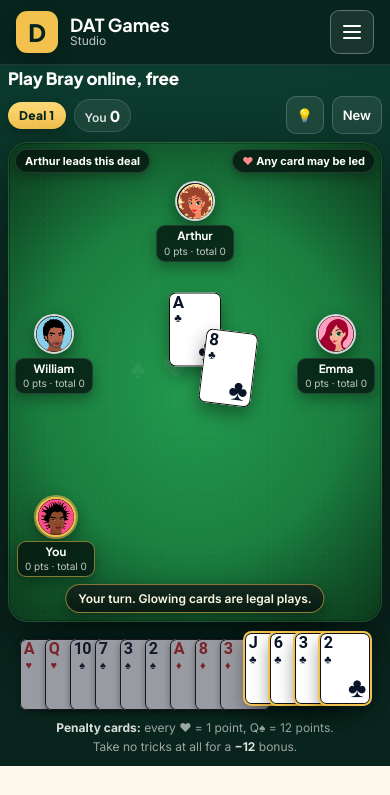
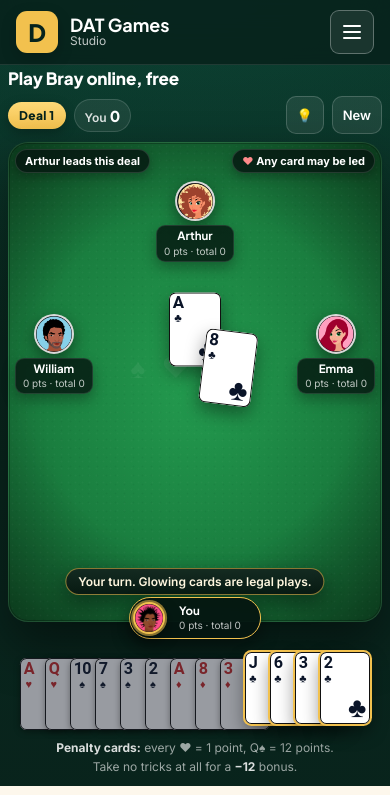
Before and after one commit to debchamps/datgamesstudio, a plain HTML site: page play/bray/index.html in a window 390 px wide. Shown: the top 795 px of the page. Drawn offline with Linux system fonts and the light colour scheme.

Commit message:
Web games: centre your seat as a nameplate above the hand, status just above it; tighter trick layout on short windows

```diff
--- a/play/play.css
+++ b/play/play.css
@@ -87,7 +87,7 @@
   position: relative;
   isolation: isolate;
   /* window height minus site header, toolbar, hand and gaps, so everything fits */
-  height: clamp(260px, calc(100svh - 70px - 58px - var(--cw) * 1.4 - 74px), 600px);
+  height: clamp(260px, calc(100svh - 70px - 58px - var(--cw) * 1.4 - 96px), 600px);
   border-radius: 26px;
   background:
     radial-gradient(circle at 50% 50%, transparent 55%, rgba(0, 0, 0, 0.25) 100%),
@@ -162,7 +162,22 @@
   50% { box-shadow: 0 0 0 10px rgba(242, 193, 78, 0), 0 6px 16px rgba(0, 0, 0, 0.45); }
 }
 .seat-north { top: 16px; left: 50%; transform: translateX(-50%); }
-.seat-south { bottom: 16px; left: 22px; }
+.seat-south {
+  left: 50%;
+  bottom: -22px;
+  z-index: 6;
+  transform: translateX(-50%);
+  flex-direction: row;
+  gap: 10px;
+  padding: 4px 16px 4px 4px;
+  background: rgba(5, 22, 16, 0.94);
+  border: 1px solid var(--gold-soft);
+  border-radius: 999px;
+  box-shadow: 0 8px 18px rgba(0, 0, 0, 0.4);
+}
+.seat-south img { width: 40px; height: 40px; border-width: 2px; }
+.seat-south > div { min-width: 0; padding: 0; background: none; border: 0; box-shadow: none; text-align: left; }
+.seat-south.is-turn { border-color: var(--gold); }
 .seat-west { left: 18px; top: 42%; transform: translateY(-50%); }
 .seat-east { right: 18px; top: 42%; transform: translateY(-50%); }
 
@@ -257,7 +272,7 @@
 /* ---------- Status line (sits on the bottom rail) ---------- */
 .status {
   position: absolute;
-  left: 50%; bottom: 12px;
+  left: 50%; bottom: 34px;
   z-index: 5;
   transform: translateX(-50%);
   width: max-content;
@@ -337,7 +352,7 @@
   justify-content: center;
   align-items: flex-end;
   min-height: calc(var(--cw) * 1.4 + 30px);
-  margin-top: -6px;
+  margin-top: 16px;
   padding: 30px 12px 6px;
 }
 .hand-card {
@@ -446,7 +461,7 @@
   .score-pill { gap: 8px; padding: 6px 10px; font-size: 12px; }
   .score-pill small { display: none; }
   .bar-btn { min-height: 38px; padding: 6px 10px; font-size: 13px; }
-  .table { height: clamp(320px, calc(100svh - 60px - 52px - var(--cw) * 1.4 - 64px), 480px); border-radius: 20px; }
+  .table { height: clamp(320px, calc(100svh - 60px - 52px - var(--cw) * 1.4 - 84px), 480px); border-radius: 20px; }
   .seat img { width: 40px; height: 40px; border-width: 2px; }
   .seat > div { min-width: 0; max-width: 92px; padding: 3px 7px 4px; border-radius: 9px; }
   .seat strong { font-size: 11.5px; overflow: hidden; text-overflow: ellipsis; }
@@ -454,7 +469,8 @@
   .seat-north { top: 38px; }
   .seat-west { left: 6px; top: 44%; }
   .seat-east { right: 6px; top: 44%; }
-  .seat-south { left: 8px; bottom: 44px; }
+  .seat-south { bottom: -18px; padding: 3px 12px 3px 3px; gap: 7px; }
+  .seat-south img { width: 32px; height: 32px; }
   .table-chips { top: 6px; left: 6px; right: 6px; }
   .table-chips span { padding: 4px 9px; font-size: 11px; }
   .table-chips .sub { display: none; }
@@ -463,13 +479,13 @@
   .slot-south { --oy: 52%; }
   .slot-west { --ox: -64%; }
   .slot-east { --ox: 64%; }
-  .status { bottom: 8px; max-width: calc(100% - 20px); padding: 6px 12px; font-size: 12px; }
+  .status { bottom: 26px; max-width: calc(100% - 20px); padding: 5px 12px; font-size: 12px; }
   .bid-panel { width: calc(100% - 20px); padding: 14px 12px; }
   .bid-buttons { grid-template-columns: repeat(4, 1fr); }
   .bid-buttons-29 { grid-template-columns: repeat(5, 1fr); }
   .bid-btn { min-height: 44px; }
   .suit-btn b { font-size: 28px; }
-  .hand { padding: 22px 4px 6px; min-height: calc(var(--cw) * 1.4 + 30px); }
+  .hand { margin-top: 12px; padding: 24px 4px 6px; min-height: calc(var(--cw) * 1.4 + 30px); }
   .hand-card { margin-left: calc(var(--cw) * -0.5); }
   .hand-card.is-legal { transform: translateY(-6px); }
   .hand-card.is-legal:hover { transform: translateY(-16px); }
@@ -480,16 +496,21 @@
 }
 @media (max-width: 380px) { .play-page { --cw: 46px; --tw: 48px; } }
 @media (min-width: 761px) and (max-height: 760px) {
+  .play-page { --tw: clamp(44px, 8.2vh, 80px); }
+  .trick-slot { top: 45%; }
+  .slot-north { --oy: -50%; }
+  .slot-south { --oy: 50%; }
+  .slot-west { --ox: -66%; }
+  .slot-east { --ox: 66%; }
   .seat { flex-direction: row; gap: 6px; }
   .seat img { width: 40px; height: 40px; border-width: 2px; }
   .seat > div { min-width: 0; padding: 4px 9px; text-align: left; }
   .seat-north { top: 12px; }
-  .seat-south { bottom: 12px; left: 16px; }
   .seat-west { left: 14px; top: 40%; }
   .seat-east { right: 14px; top: 40%; flex-direction: row-reverse; }
   .seat-east > div { text-align: right; }
   .table-chips { top: 10px; }
-  .status { bottom: 10px; padding: 6px 14px; font-size: 13px; }
+  .status { bottom: 30px; padding: 6px 14px; font-size: 13px; }
 }
 @media (prefers-reduced-motion: reduce) {
   .trick-slot, .dialog, .bid-panel { animation: none; }
```
